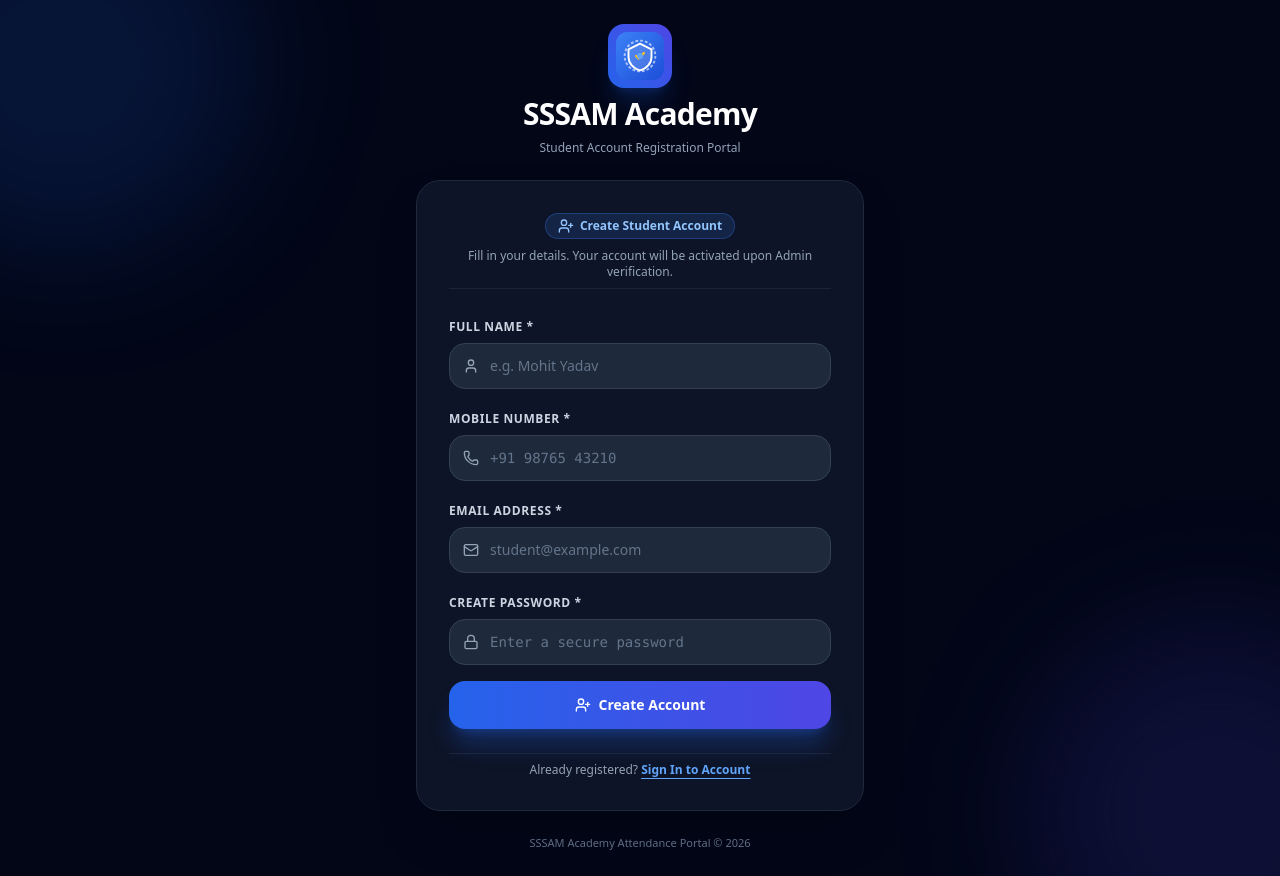
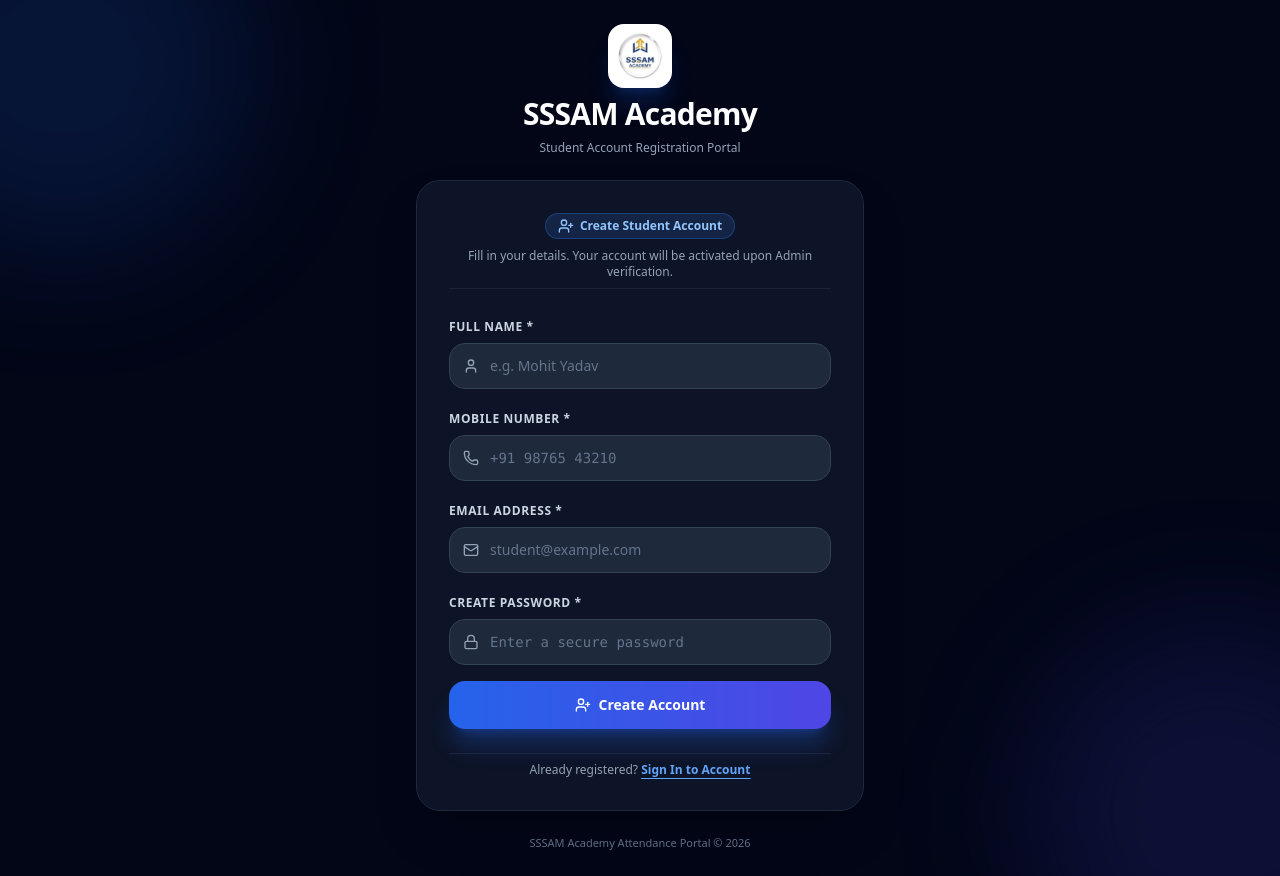
Before and after one commit to ymohit114/SSSAM_CRM, a Next.js app: page /register in a window 1280 px wide. Built offline with nearby package versions, Linux system fonts and the light colour scheme.

Commit message:
fix: constrain SVG and logo dimensions, use official academy logo across all layouts

```diff
--- a/app/admin/layout.jsx
+++ b/app/admin/layout.jsx
@@ -95,8 +95,8 @@
 
           {/* Logo & Institute Header */}
           <div className="text-center space-y-2">
-            <div className="w-16 h-16 rounded-2xl bg-gradient-to-tr from-indigo-600 to-blue-600 p-0.5 shadow-xl shadow-indigo-600/30 flex items-center justify-center mx-auto">
-              <img src="/logo.svg" alt="SSSAM Logo" className="w-12 h-12" />
+            <div className="w-16 h-16 rounded-2xl bg-white p-1 shadow-xl shadow-indigo-600/30 flex items-center justify-center mx-auto overflow-hidden">
+              <img src="/logo.png" alt="SSSAM Logo" width={56} height={56} className="w-14 h-14 object-contain" />
             </div>
 
             <div>
@@ -203,8 +203,8 @@
 
         {/* Brand Header */}
         <div className="flex items-center gap-3 pb-5 border-b border-slate-800">
-          <div className="w-10 h-10 rounded-xl bg-gradient-to-tr from-indigo-600 to-blue-600 p-0.5 shadow-lg shadow-indigo-600/20 flex items-center justify-center flex-shrink-0">
-            <img src="/logo.svg" alt="SSSAM Logo" className="w-8 h-8" />
+          <div className="w-10 h-10 rounded-xl bg-white p-0.5 shadow-lg shadow-indigo-600/20 flex items-center justify-center flex-shrink-0 overflow-hidden">
+            <img src="/logo.png" alt="SSSAM Logo" width={36} height={36} className="w-9 h-9 object-contain" />
           </div>
           <div>
             <h2 className="text-base font-black text-white leading-tight">SSSAM Academy</h2>
@@ -277,8 +277,8 @@
       {/* Mobile Top Header */}
       <div className="md:hidden sticky top-0 z-40 bg-slate-900/95 backdrop-blur-md border-b border-slate-800 p-3.5 flex items-center justify-between shadow-lg">
         <div className="flex items-center gap-2.5">
-          <div className="w-8 h-8 rounded-lg bg-gradient-to-tr from-indigo-600 to-blue-600 p-0.5 flex items-center justify-center">
-            <img src="/logo.svg" alt="SSSAM" className="w-6 h-6" />
+          <div className="w-8 h-8 rounded-lg bg-white p-0.5 flex items-center justify-center overflow-hidden flex-shrink-0">
+            <img src="/logo.png" alt="SSSAM" width={28} height={28} className="w-7 h-7 object-contain" />
           </div>
           <div>
             <span className="font-bold text-white text-xs block leading-tight">SSSAM Academy</span>
--- a/app/globals.css
+++ b/app/globals.css
@@ -5,6 +5,10 @@
 @layer base {
   body {
     @apply bg-slate-950 text-slate-100 font-sans antialiased min-h-screen selection:bg-blue-600 selection:text-white;
+  }
+  img, svg {
+    max-width: 100%;
+    height: auto;
   }
 }
 
--- a/app/page.jsx
+++ b/app/page.jsx
@@ -192,8 +192,8 @@
 
             {/* Brand & User info */}
             <div className="flex items-center gap-3">
-              <div className="w-10 h-10 sm:w-12 sm:h-12 rounded-xl bg-gradient-to-tr from-blue-600 to-indigo-600 p-0.5 shadow-lg shadow-blue-500/20 flex items-center justify-center flex-shrink-0">
-                <img src="/logo.svg" alt="SSSAM Logo" className="w-8 h-8 sm:w-10 sm:h-10" />
+              <div className="w-10 h-10 sm:w-12 sm:h-12 rounded-xl bg-white p-1 shadow-lg shadow-blue-500/20 flex items-center justify-center flex-shrink-0 overflow-hidden">
+                <img src="/logo.png" alt="SSSAM Logo" width={40} height={40} className="w-8 h-8 sm:w-10 sm:h-10 object-contain" />
               </div>
               <div>
                 <div className="flex items-center gap-2">
--- a/app/register/page.jsx
+++ b/app/register/page.jsx
@@ -68,8 +68,8 @@
 
         {/* Brand Header */}
         <div className="text-center space-y-2">
-          <div className="w-16 h-16 rounded-2xl bg-gradient-to-tr from-blue-600 to-indigo-600 p-0.5 shadow-xl shadow-blue-600/20 flex items-center justify-center mx-auto">
-            <img src="/logo.svg" alt="SSSAM Logo" className="w-12 h-12" />
+          <div className="w-16 h-16 rounded-2xl bg-white p-1 shadow-xl shadow-blue-600/20 flex items-center justify-center mx-auto overflow-hidden">
+            <img src="/logo.png" alt="SSSAM Logo" width={48} height={48} className="w-12 h-12 object-contain" />
           </div>
           <h1 className="text-2xl sm:text-3xl font-black text-white tracking-tight">
             SSSAM Academy
--- a/components/Navbar.jsx
+++ b/components/Navbar.jsx
@@ -42,8 +42,8 @@
           {/* Logo & Institute Name */}
           <div className="flex items-center gap-3">
             <div className="relative flex-shrink-0">
-              <div className="w-10 h-10 sm:w-12 sm:h-12 rounded-xl bg-gradient-to-tr from-blue-600 to-indigo-600 p-0.5 shadow-lg shadow-blue-500/20 flex items-center justify-center">
-                <img src="/logo.svg" alt="SSSAM Logo" className="w-8 h-8 sm:w-10 sm:h-10" />
+              <div className="w-10 h-10 sm:w-12 sm:h-12 rounded-xl bg-white p-1 shadow-lg shadow-blue-500/20 flex items-center justify-center overflow-hidden">
+                <img src="/logo.png" alt="SSSAM Logo" width={40} height={40} className="w-8 h-8 sm:w-10 sm:h-10 object-contain" />
               </div>
               <span className="absolute -top-1 -right-1 flex h-3 w-3">
                 <span className="animate-ping absolute inline-flex h-full w-full rounded-full bg-emerald-400 opacity-75"></span>
```
Also changed, not shown: public/logo.svg.
